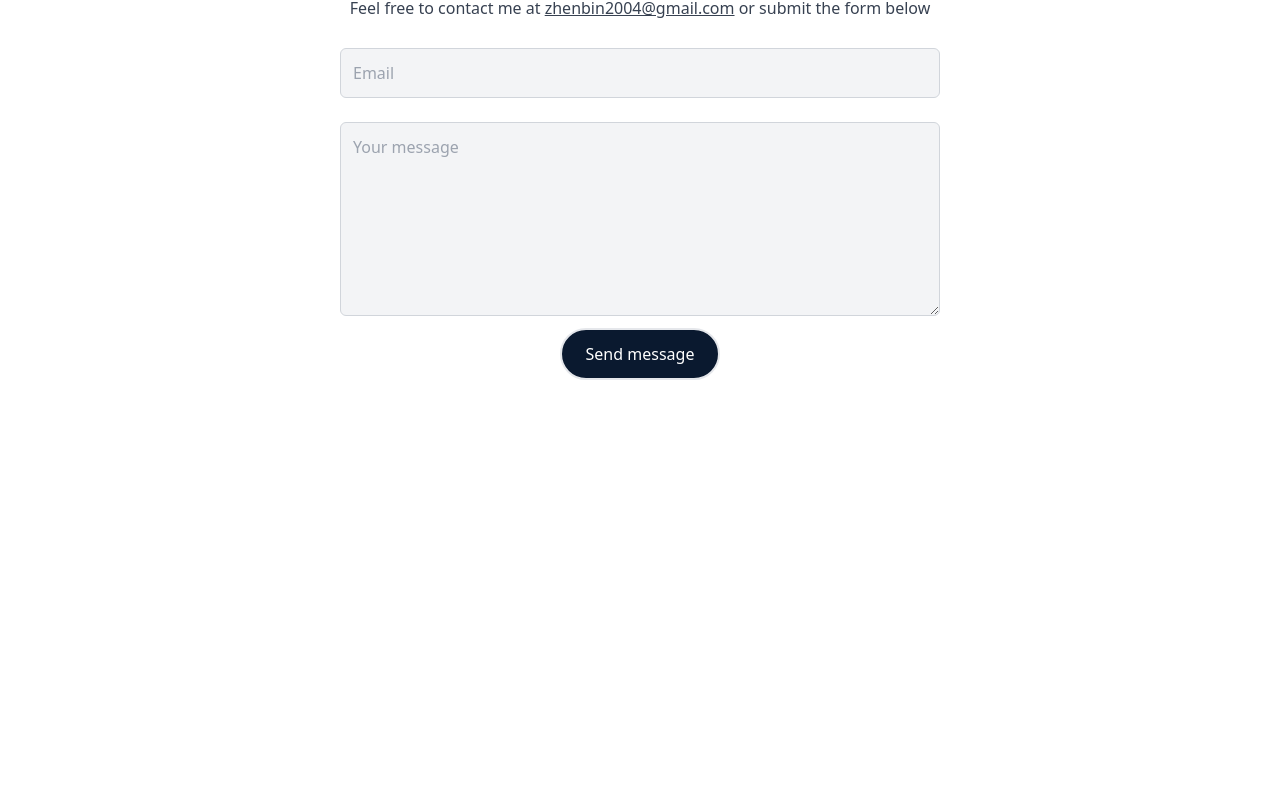
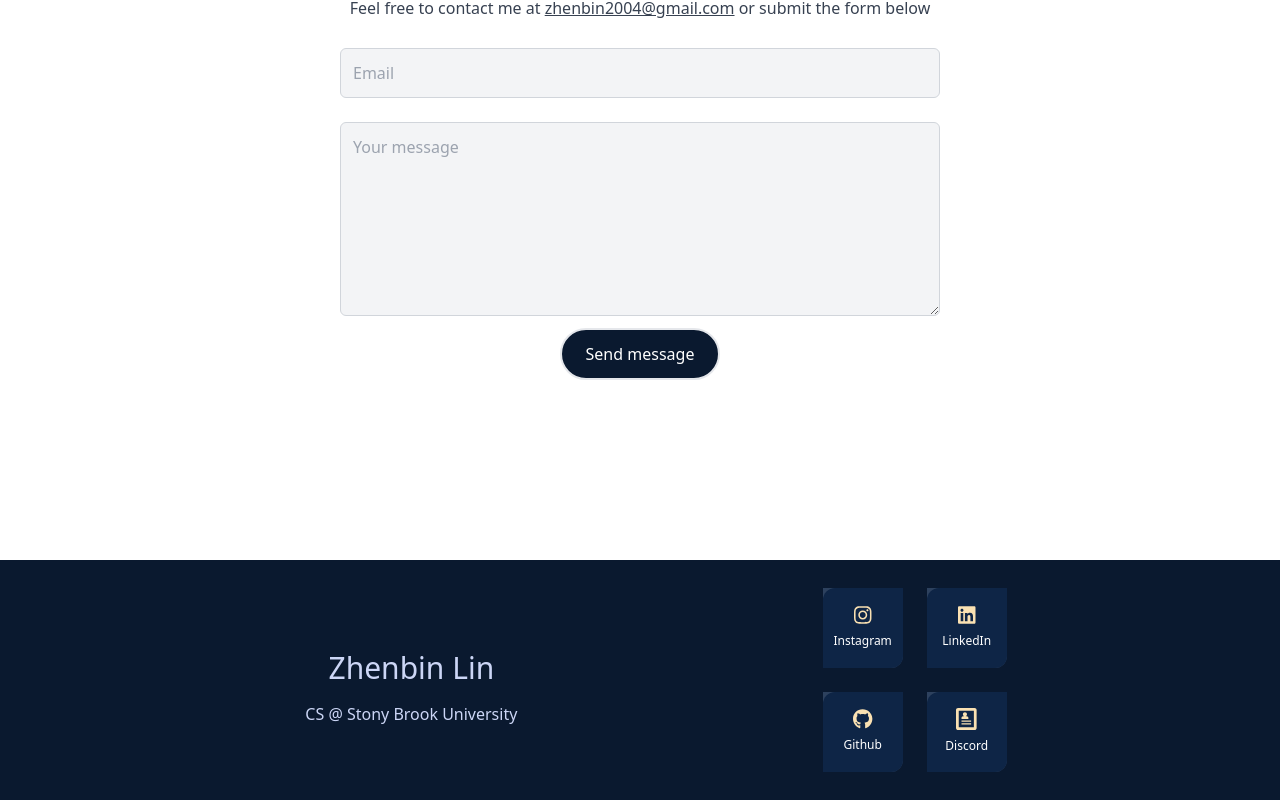
Before and after one commit to ZlinEleven/zhenbinlin-dev, a React (Create React App) app: page / in a window 1280 px wide. Shown: the part 1964-2764 px from the top of the page. Before the commit the page ends 2524 px from the top, so only its background shows below. Built offline with nearby package versions, Linux system fonts and the light colour scheme.

Commit message:
Added footer and modularized socials

```diff
--- a/package.json
+++ b/package.json
@@ -3,6 +3,9 @@
   "version": "0.1.0",
   "private": true,
   "dependencies": {
+    "@fortawesome/fontawesome-svg-core": "^6.5.1",
+    "@fortawesome/free-brands-svg-icons": "^6.5.1",
+    "@fortawesome/react-fontawesome": "^0.2.0",
     "@material-ui/core": "^4.12.4",
     "@material-ui/icons": "^4.11.3",
     "@testing-library/jest-dom": "^5.17.0",
--- a/src/App.js
+++ b/src/App.js
@@ -2,6 +2,7 @@ import Navbar from "./components/Navbar";
 import Experience from "./components/Experience/Experience";
 import About from "./components/About";
 import Contact from "./components/Contact";
+import Footer from "./components/Footer";
 
 
 function App() {
@@ -11,6 +12,7 @@ function App() {
       <About/>
       <Experience/>
       <Contact/>
+      <Footer/>
     </div>
   );
 }
--- /dev/null
+++ b/src/components/Footer.js
@@ -0,0 +1,24 @@
+import React from 'react'
+import FooterCards from './FooterCards'
+import { FontAwesomeIcon } from '@fortawesome/react-fontawesome'
+import { faInstagram, faLinkedin, faGithub } from '@fortawesome/free-brands-svg-icons'
+import { ImProfile } from "react-icons/im";
+
+const Footer = () => {
+    return (
+        <div className='flex h-60 bg-[#0a192f] text-[#ccd6f6] justify-evenly items-center'>
+            <div className='flex flex-col p-8 items-center'>
+                <h1 className='text-3xl py-4'>Zhenbin Lin</h1>
+                <p>CS @ Stony Brook University</p>
+            </div>
+            <div className='grid grid-cols-2 gap-6'>
+                <FooterCards text="Instagram" icon={<FontAwesomeIcon icon={faInstagram} color='#fae1b2' size='lg' className='py-2 mt-[-10px]' />} link='https://www.instagram.com/zlin_eleven/'/>
+                <FooterCards text="LinkedIn" icon={<FontAwesomeIcon icon={faLinkedin} color='#fae1b2' size='lg' className='py-2 mt-[-10px]' />} link='https://www.linkedin.com/in/zhenbin-lin'/>
+                <FooterCards text="Github" icon={<FontAwesomeIcon icon={faGithub} color='#fae1b2' size='lg' className='py-2 mt-[-10px]' />} link='https://github.com/ZlinEleven'/>
+                <FooterCards text="Discord" icon={<ImProfile color='#fae1b2' size='38' className='py-2 mt-[-10px]' />} link='https://drive.google.com/file/d/1JbtAwQlNt0Xo2QTBeJjw2I7yPyZuMwVt/view?usp=sharing'/>
+            </div>
+        </div>
+    )
+}
+
+export default Footer
--- /dev/null
+++ b/src/components/FooterCards.js
@@ -0,0 +1,17 @@
+import React from 'react'
+
+const FooterCards = ({ icon, text, link }) => {
+    return (
+        <a href={link}>
+            <div className='group  w-20 h-20 '>
+                <div className='flex bg-[#2d415e] w-full h-full rounded-br-xl group-hover:translate-x-[3.75px] group-hover:translate-y-[3.75px] duration-500'></div>
+                <div className='flex flex-col w-full h-full mt-[-80px] group-hover:translate-x-[-3.75px] group-hover:translate-y-[-3.75px] bg-[#0e2546] rounded-tl-xl rounded-br-xl justify-center items-center text-white duration-500'>
+                    {icon}
+                    <h1 className='font-medium text-xs'>{text}</h1>
+                </div>
+            </div>
+        </a>
+    )
+}
+
+export default FooterCards
--- a/src/components/Navbar.js
+++ b/src/components/Navbar.js
@@ -1,9 +1,10 @@
-import { FaBars, FaTimes, FaGithub, FaLinkedin } from 'react-icons/fa';
-import { ImProfile } from "react-icons/im";
+import { FaBars, FaTimes } from 'react-icons/fa';
+
 import { useEffect, useRef, useState } from 'react';
 import { Link } from 'react-scroll';
 import SocialsEntry from './SocialsEntry';
 import navbarTabs from '../data/navbarTabs';
+import socials from '../data/socials';
 
 
 const Navbar = () => {
@@ -70,18 +71,16 @@ const Navbar = () => {
                         return <li className="my-6 text-4xl cursor-pointer"><Link onClick={handleClick} to={tab.id} spy={true} smooth={true} offset={tab.offset} duration={500}> {tab.name} </Link></li>
                     })
                 }
-                {/* <li className='py-6 text-4xl'><Link onClick={handleClick} to="about" spy={true} smooth={true} offset={-100} duration={500}>About</Link><{/li>
-                <li className='py-6 text-4xl'>Education</li>
-                <li className='py-6 text-4xl'><Link onClick={handleClick} to="experience" spy={true} smooth={true} offset={-100} duration={500}>Experience</Link></li>
-                <li className='py-6 text-4xl'>Contact</li>} */}
             </ul>
 
             {/* Socials */}
             <div className='hidden md:flex fixed flex-col top-[35%] left-0 z-10'>
                 <ul>
-                    <SocialsEntry background="bg-[#146bc0]" link='https://www.linkedin.com/in/zhenbin-lin/' text='LinkedIn' icon={<FaLinkedin size='30' />} />
-                    <SocialsEntry background="bg-[#333333]" link='https://github.com/ZlinEleven' text='GitHub' icon={<FaGithub size='30' />} />
-                    <SocialsEntry background="bg-[#6fc2b0]" link='https://drive.google.com/file/d/1JbtAwQlNt0Xo2QTBeJjw2I7yPyZuMwVt/view?usp=sharing' text='Resume' icon={<ImProfile size='30' />} />
+                    {
+                        socials.map((social, index) => {
+                            return <SocialsEntry background={social.background} link={social.link} text={social.name} icon={social.icon}/>
+                        })
+                    }
                 </ul>
             </div>
         </div>
--- /dev/null
+++ b/src/data/socials.js
@@ -0,0 +1,25 @@
+import { FaGithub, FaLinkedin } from 'react-icons/fa';
+import { ImProfile } from "react-icons/im";
+
+let socials = [
+    {
+        name: "Linkedin",
+        background: "bg-[#146bc0]",
+        link: 'https://www.linkedin.com/in/zhenbin-lin/',
+        icon: <FaLinkedin size='30'/>
+    },
+    {
+        name: "Github",
+        background: "bg-[#333333]",
+        link: 'https://github.com/ZlinEleven',
+        icon: <FaGithub size='30'/>
+    },
+    {
+        name: "Resume",
+        background: "bg-[#6fc2b0]",
+        link: 'https://drive.google.com/file/d/1JbtAwQlNt0Xo2QTBeJjw2I7yPyZuMwVt/view?usp=sharing',
+        icon: <ImProfile size='30'/>
+    },
+];
+
+export default socials;
```
Also changed, not shown: 1 other file (tests, documents, lock files or other folders).
